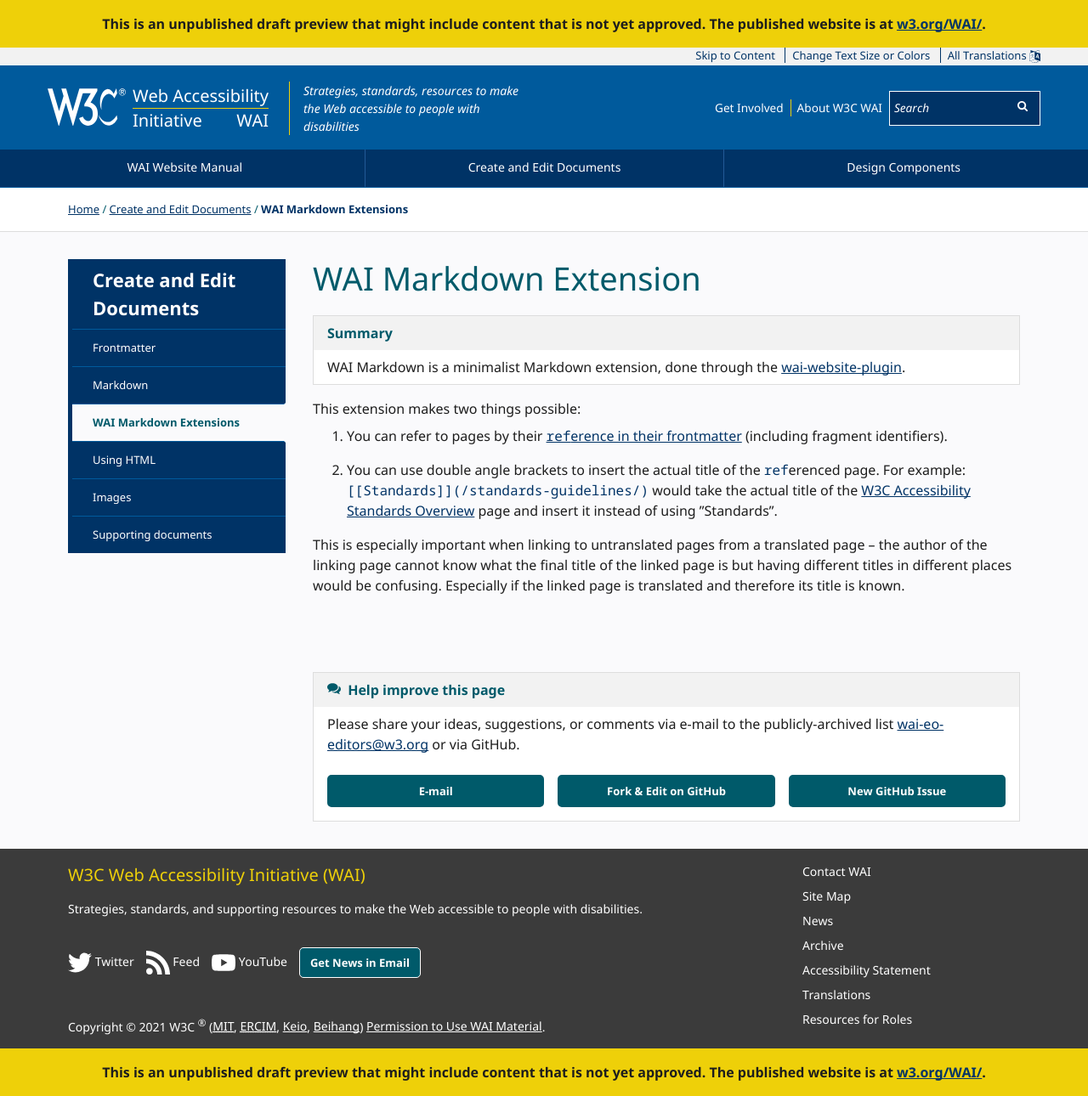
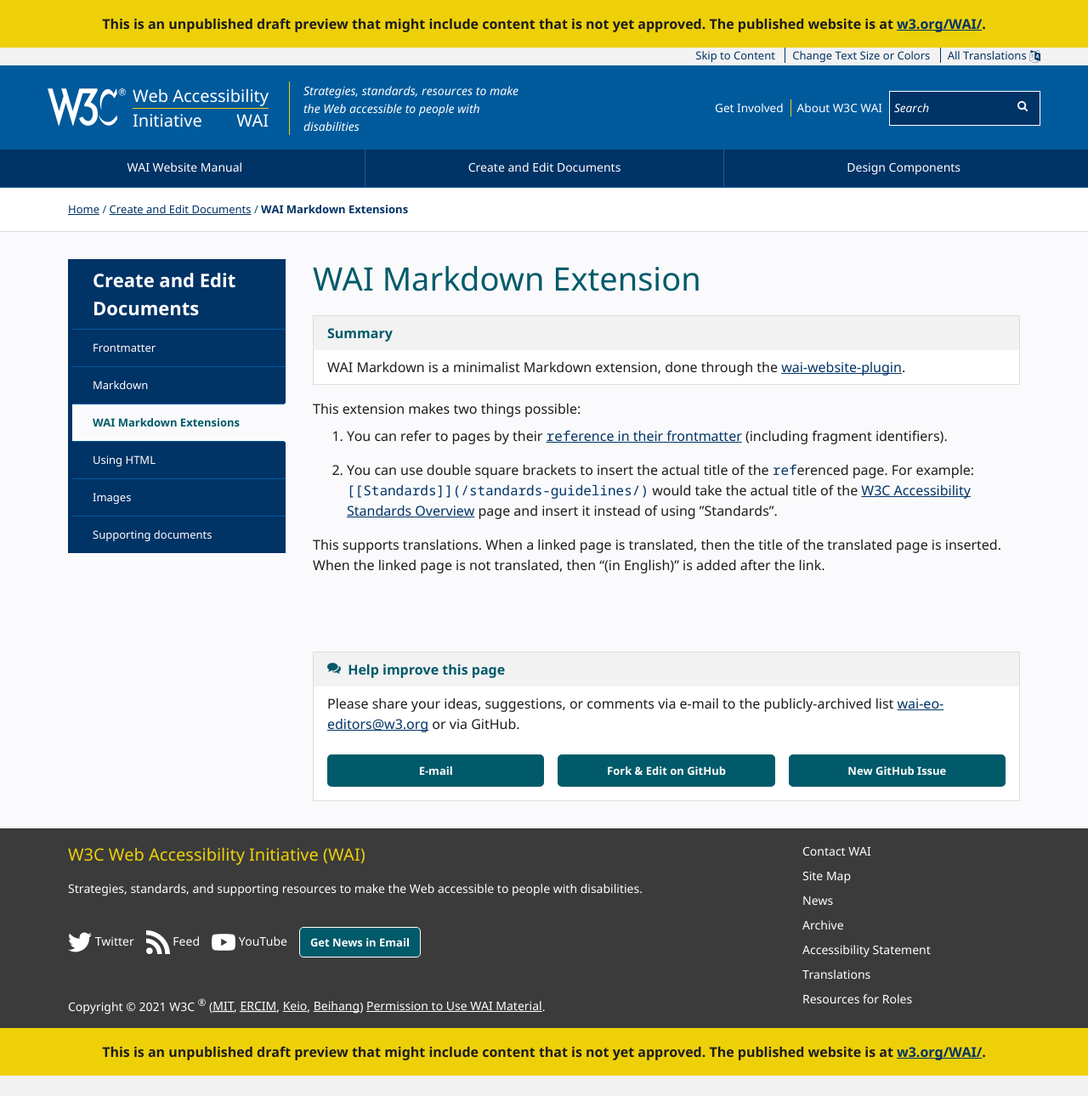
Before and after one commit to w3c/wai-website-theme, a Jekyll site: the page built from content/writing-wai-markdown.md, in a window 1280 px wide. Shown: the whole page at 85% size. Built offline with Jekyll 4.4.1, drawn with Linux system fonts in a browser that asks for light colours; cached includes are drawn as plain includes; comment, search, counter and statistics services are not loaded; after the commit the page ends 1266 px from its top, so only the background shows below that.

Commit message:
Update writing-wai-markdown.md

````diff
--- a/content/writing-wai-markdown.md
+++ b/content/writing-wai-markdown.md
@@ -25,6 +25,6 @@
 
 1. You can refer to pages by their [`ref`erence in their frontmatter](/writing/frontmatter/#ref) (including fragment identifiers).
 
-2. You can use double angle brackets to insert the actual title of the `ref`erenced page. For example: `[[Standards]](/standards-guidelines/)` would take the actual title of the [W3C Accessibility Standards Overview](https://www.w3.org/WAI/standards-guidelines/) page and insert it instead of using ”Standards”.
+2. You can use double square brackets to insert the actual title of the `ref`erenced page. For example: ```[[Standards]](/standards-guidelines/)``` would take the actual title of the [W3C Accessibility Standards Overview](https://www.w3.org/WAI/standards-guidelines/) page and insert it instead of using ”Standards”.
 
-  This is especially important when linking to untranslated pages from a translated page – the author of the linking page cannot know what the final title of the linked page is but having different titles in different places would be confusing. Especially if the linked page is translated and therefore its title is known.
+This supports translations. When a linked page is translated, then the title of the translated page is inserted. When the linked page is not translated, then "(in English)" is added after the link.
````
